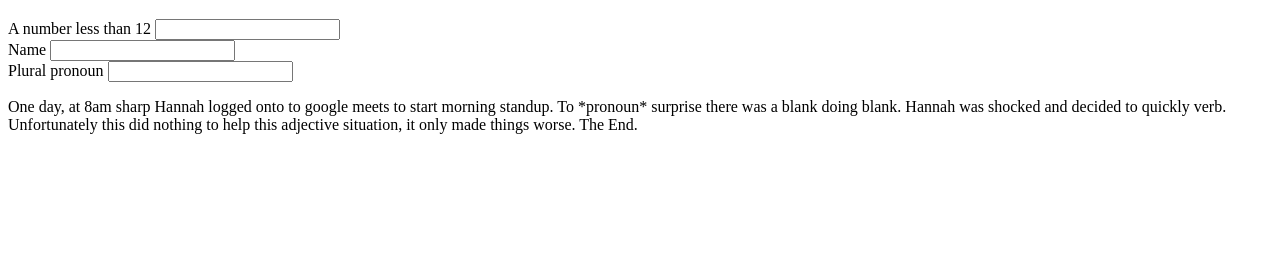
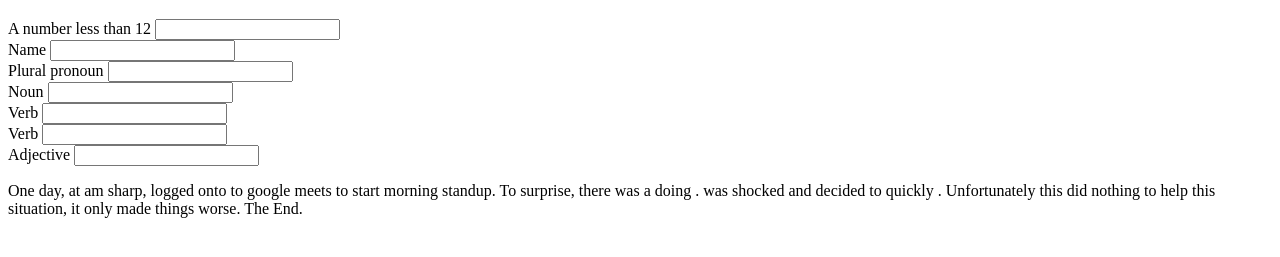
Before and after one commit to aesadin/Mad-Libs, a plain HTML site: page index.html in a window 1280 px wide. Shown: the part 61-318 px from the top of the page. Drawn offline with Linux system fonts and the light colour scheme.

Commit message:
add verb 1 and 2 label, adjective label and noun label, input spans for all labels including second name span without label
Co-authored-by: Hannah Beinstein <hannah.beinstein@gmail.com>

```diff
--- a/index.html
+++ b/index.html
@@ -24,10 +24,25 @@
             <label for="pronoun">Plural pronoun</label>
             <input id="pronoun" class="form-control" type="text">
           </div>
-
-            <p>One day, at 8am sharp Hannah logged onto to google meets to start morning standup.
-              To *pronoun* surprise there was a blank doing blank. Hannah was shocked and decided to quickly
-              verb. Unfortunately this did nothing to help this adjective situation, it only made things worse.
+          <div class="form-group">
+            <label for="noun">Noun</label>
+            <input id="noun" class="form-control" type="text">
+          </div>
+          <div class="form-group">
+            <label for="verb1">Verb</label>
+            <input id="verb1" class="form-control" type="text">
+          </div>
+          <div class="form-group">
+            <label for="verb2">Verb</label>
+            <input id="verb2" class="form-control" type="text">
+          </div>
+          <div class="form-group">
+            <label for="adjective">Adjective</label>
+            <input id="adjective" class="form-control" type="text">
+          </div>
+            <p>One day, at <span class="number"></span> am sharp, <span class="name"></span> logged onto to google meets to start morning standup.
+              To <span class="pronoun"></span> surprise, there was a <span class="noun"></span> doing <span class="verb1"></span>. <span class="name"></span> was shocked and decided to quickly
+              <span class="verb2"></span>. Unfortunately this did nothing to help this <span class="adjective"></span> situation, it only made things worse.
               The End.
             </p>
 
```
